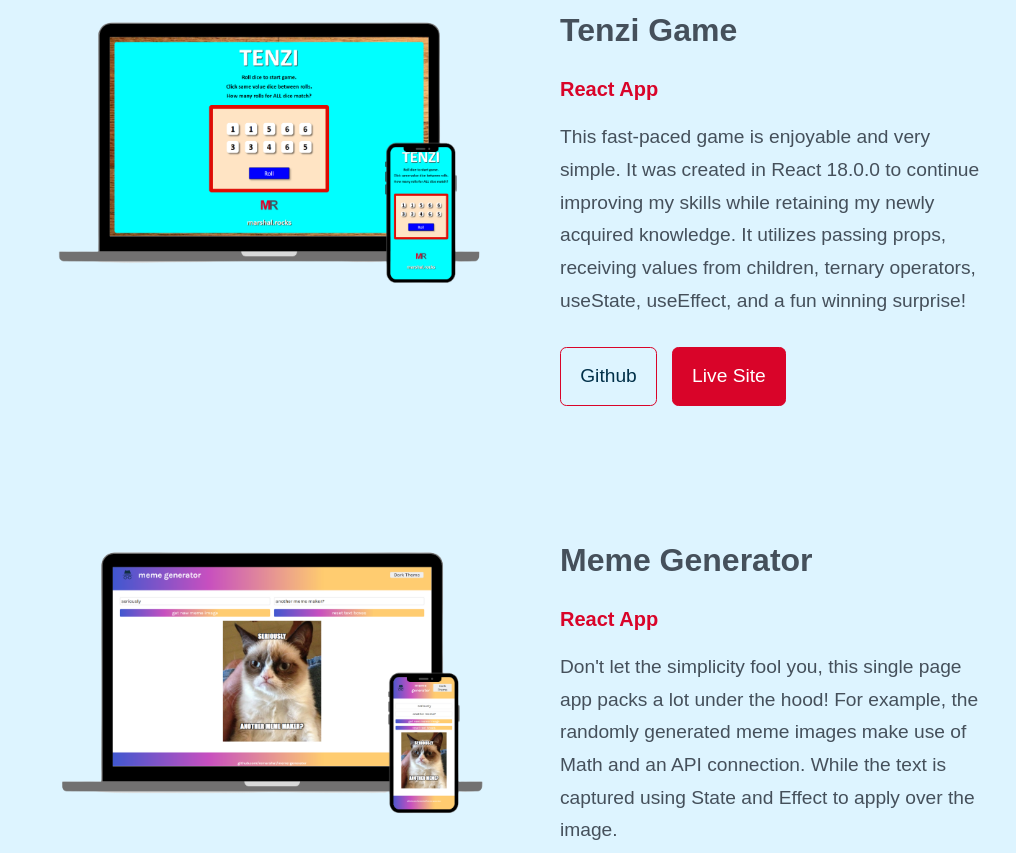
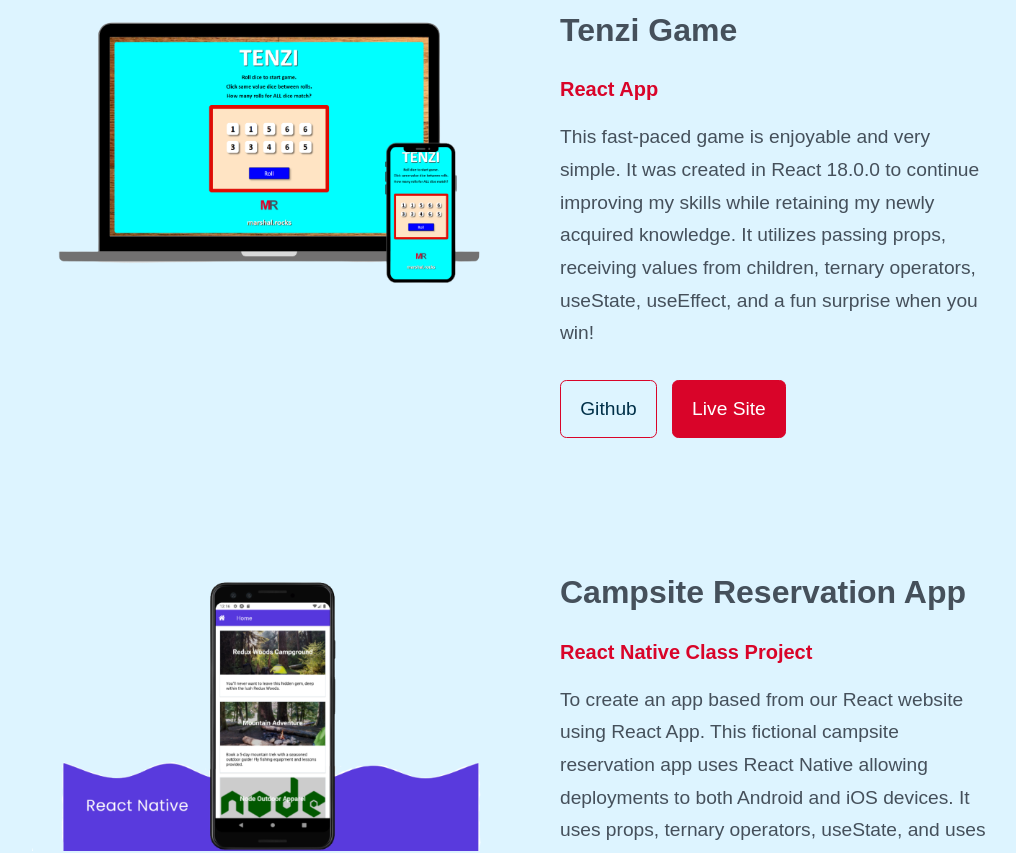
Before and after one commit to remarshal/marshal-rocks-react, a React (Create React App) app: page / in a window 1280 px wide. Shown: the part 2600-3453 px from the top of the page, without its empty margins (128-1144 px from the left). Built offline with nearby package versions, Linux system fonts and the light colour scheme; a web font is replaced by a local one.

Commit message:
added portfolio project

```diff
--- a/src/portfolio-data.js
+++ b/src/portfolio-data.js
@@ -4,10 +4,20 @@ export default [
     title: "Tenzi Game",
     type: "React App",
     description:
-      "This fast-paced game is enjoyable and very simple.  It was created in React 18.0.0 to continue improving my skills while retaining my newly acquired knowledge.  It utilizes passing props, receiving values from children, ternary operators, useState, useEffect, and a fun winning surprise!",
+      "This fast-paced game is enjoyable and very simple.  It was created in React 18.0.0 to continue improving my skills while retaining my newly acquired knowledge.  It utilizes passing props, receiving values from children, ternary operators, useState, useEffect, and a fun surprise when you win!",
     image: "../images/portfolio/portfolio-0.png",
     github: "https://github.com/remarshal/tenzies-game",
     site: "https://remarshal-tenzies-game.netlify.app/",
+  },
+  {
+    id: 8,
+    title: "Campsite Reservation App",
+    type: "React Native Class Project",
+    description:
+      "To create an app based from our React website using React App.  This fictional campsite reservation app uses React Native allowing deployments to both Android and iOS devices.  It uses props, ternary operators, useState, and uses async and await to access the camera and photo gallery.",
+    image: "../images/portfolio/portfolio-8.png",
+    github: "https://github.com/remarshal/nucampsite-react-native",
+    site: "https://remarshal-nucamp-react.netlify.app/",
   },
   {
     id: 1,
@@ -75,7 +85,7 @@ export default [
     type: "Wordpress",
     description:
       "I created this site for my personal watercolor painting hobby.  It taught me not only Wordpress, but how to manage the domain, install a SSL certificate, deployment with backups, and security practices.",
-    image: "../images/portfolio/portfolio-7.png",
+    image: "../images/portfolio/portfolio-8.png",
     github: "https://github.com/remarshal/",
     site: "https://marshalwalden.com/",
   },
```
Also changed, not shown: public/images/portfolio/portfolio-8.png (added).
